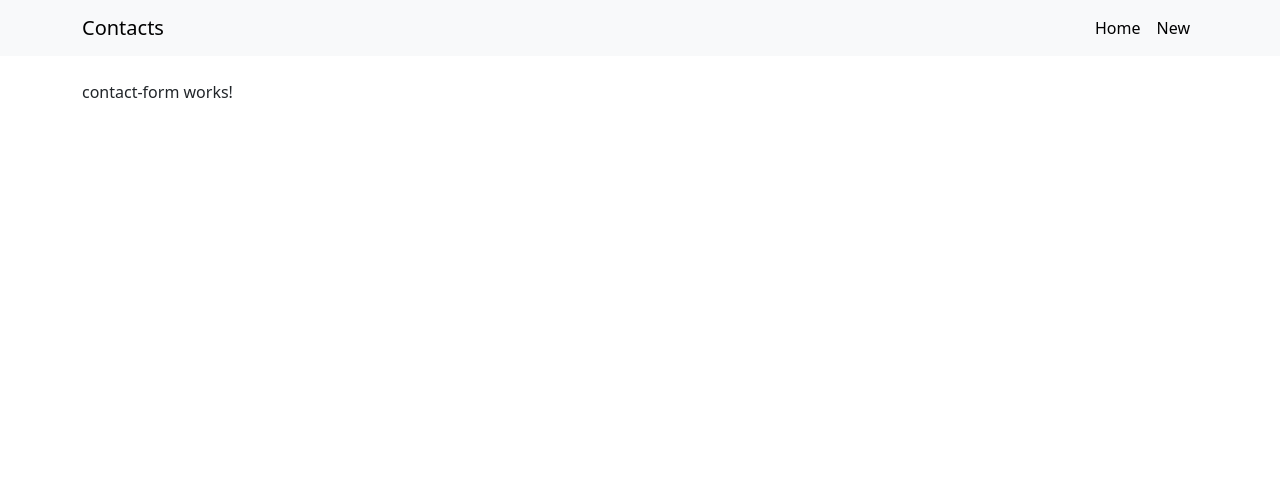
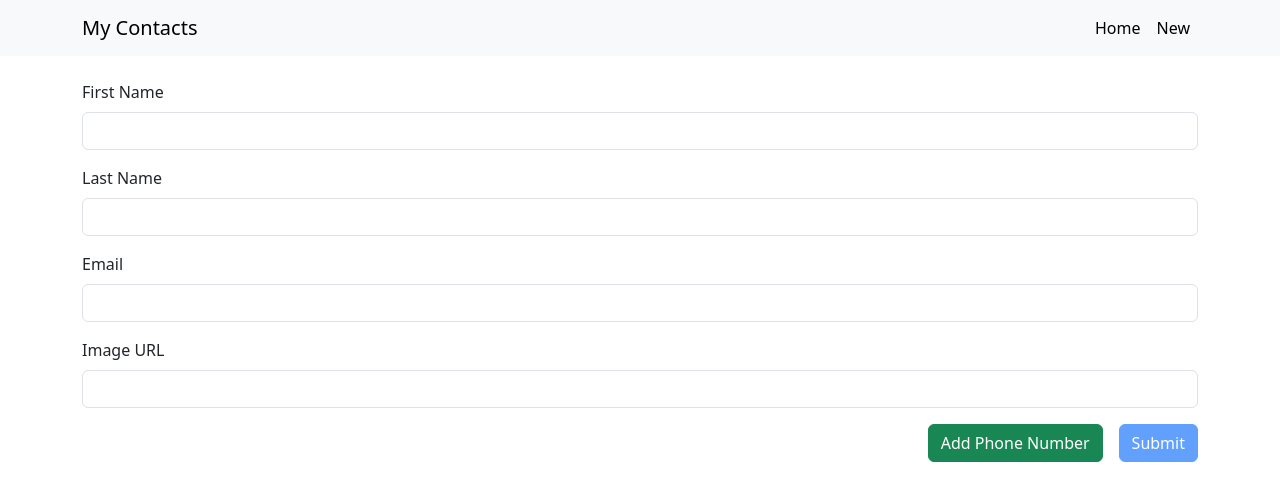
Before and after one commit to bachiito/Contacts, an Angular app: page /new in a window 1280 px wide. Shown: the top 500 px of the page. Built offline with nearby package versions, Linux system fonts and the light colour scheme.

Commit message:
contacts form base

```diff
--- a/src/app/app.component.html
+++ b/src/app/app.component.html
@@ -1,4 +1,4 @@
 <app-header></app-header>
-<div class="container mt-4">
+<div class="container py-4">
   <router-outlet></router-outlet>
 </div>
--- a/src/app/components/contact/contact-form/contact-form.component.css
+++ b/src/app/components/contact/contact-form/contact-form.component.css
@@ -0,0 +1,3 @@
+input.ng-invalid.ng-touched {
+  border: 1px solid red;
+}
--- a/src/app/components/contact/contact-form/contact-form.component.html
+++ b/src/app/components/contact/contact-form/contact-form.component.html
@@ -1 +1,78 @@
-<p>contact-form works!</p>
+<form [formGroup]="contactForm" (ngSubmit)="onSubmit()">
+  <div class="mb-3">
+    <label for="first-name" class="form-label">First Name</label>
+    <input
+      type="text"
+      class="form-control"
+      id="first-name"
+      required
+      formControlName="firstName"
+    />
+  </div>
+  <div class="mb-3">
+    <label for="last-name" class="form-label">Last Name</label>
+    <input
+      type="text"
+      class="form-control"
+      id="last-name"
+      required
+      formControlName="lastName"
+    />
+  </div>
+  <div class="mb-3">
+    <label for="email" class="form-label">Email</label>
+    <input
+      type="email"
+      class="form-control"
+      id="email"
+      formControlName="email"
+    />
+  </div>
+  <div class="mb-3">
+    <label for="image-path" class="form-label">Image URL</label>
+    <input
+      type="text"
+      class="form-control"
+      id="image-path"
+      formControlName="imagePath"
+    />
+  </div>
+  <div
+    class="mb-3 d-flex gap-2"
+    formArrayName="phoneNumbers"
+    *ngFor="let number of contactNumbers.controls; let i = index"
+  >
+    <div class="w-100">
+      <label [for]="i" class="form-label"> Phone Number ({{ i + 1 }}) </label>
+      <input
+        type="text"
+        class="form-control"
+        [id]="i"
+        placeholder="809-560-5589"
+        required
+        [formControlName]="i"
+      />
+    </div>
+    <button
+      type="button"
+      class="btn btn-danger align-self-end"
+      (click)="onRemovePhoneNumber(i)"
+    >
+      X
+    </button>
+  </div>
+
+  <div class="d-flex justify-content-end gap-3">
+    <button type="button" class="btn btn-success" (click)="onAddPhoneNumber()">
+      Add Phone Number
+    </button>
+
+    <button
+      type="submit"
+      class="btn btn-primary"
+      [disabled]="contactForm.invalid"
+    >
+      Submit
+    </button>
+  </div>
+</form>
--- a/src/app/components/contact/contact-form/contact-form.component.ts
+++ b/src/app/components/contact/contact-form/contact-form.component.ts
@@ -1,10 +1,60 @@
-import { Component } from '@angular/core';
+import { Component, OnInit } from '@angular/core';
+import {
+  FormGroup,
+  FormBuilder,
+  Validators,
+  FormArray,
+  FormControl,
+} from '@angular/forms';
+import { ContactService } from 'src/app/services/contact.service';
 
 @Component({
   selector: 'app-contact-form',
   templateUrl: './contact-form.component.html',
-  styleUrls: ['./contact-form.component.css']
+  styleUrls: ['./contact-form.component.css'],
 })
-export class ContactFormComponent {
+export class ContactFormComponent implements OnInit {
+  contactForm!: FormGroup;
+  contactNumbers = new FormArray<FormControl<string | null>>([]);
 
+  private emailRegExp = /^[\w-]+(\.[\w-]+)*@([\w-]+\.)+[a-zA-Z]{2,7}$/;
+  private phoneRegExp =
+    /^(\+\d{1,3})?[-.\s]?\(?\d{3}\)?[-.\s]?\d{3}[-.\s]?\d{4}$/;
+
+  constructor(
+    private formBuilder: FormBuilder,
+    private contactService: ContactService
+  ) {}
+
+  ngOnInit(): void {
+    this.contactForm = this.initForm();
+  }
+
+  private initForm(): FormGroup {
+    return this.formBuilder.group({
+      firstName: [null, Validators.required],
+      lastName: [null, Validators.required],
+      email: [null, Validators.pattern(this.emailRegExp)],
+      imagePath: [null],
+      phoneNumbers: this.contactNumbers,
+    });
+  }
+
+  onAddPhoneNumber(): void {
+    this.contactNumbers.push(
+      this.formBuilder.control(null, [
+        Validators.required,
+        Validators.pattern(this.phoneRegExp),
+      ])
+    );
+  }
+
+  onRemovePhoneNumber(index: number): void {
+    this.contactNumbers.removeAt(index);
+  }
+
+  onSubmit(): void {
+    this.contactService.addContact(this.contactForm.value);
+    this.contactForm.reset();
+  }
 }
--- a/src/app/components/contact/contact-list/contact-list.component.html
+++ b/src/app/components/contact/contact-list/contact-list.component.html
@@ -2,9 +2,9 @@
   New Contact
 </button>
 
-<ul class="list-group list-group-flush">
+<ul class="list-group">
   <li
-    class="list-group-item p-0"
+    class="list-group-item mb-3 p-0 border-0"
     *ngFor="let contact of contacts; let i = index"
   >
     <div class="card w-25">
@@ -17,12 +17,23 @@
         <p class="card-title h5">
           {{ contact.firstName }} {{ contact.lastName }}
         </p>
-        <p class="card-text" *ngIf="contact.description">
-          {{ contact.phoneNumber }} | {{ contact.email }}
+        <p class="card-text">
+          {{ contact.email }}
         </p>
-        <p class="card-text" *ngIf="contact.description">
-          {{ contact.description }}
-        </p>
+        <div
+          class="border rounded-3 overflow-hidden"
+          *ngIf="contact.phoneNumbers.length"
+        >
+          <div class="card-header text-center">Phone Numbers</div>
+          <ul class="list-group list-group-flush">
+            <li
+              class="list-group-item text-center"
+              *ngFor="let phoneNumber of contact.phoneNumbers"
+            >
+              {{ phoneNumber }}
+            </li>
+          </ul>
+        </div>
       </div>
     </div>
   </li>
--- a/src/app/components/header/header.component.html
+++ b/src/app/components/header/header.component.html
@@ -1,6 +1,6 @@
 <nav class="navbar navbar-expand-lg bg-body-tertiary">
   <div class="container">
-    <a class="navbar-brand" routerLink="/home">Contacts</a>
+    <a class="navbar-brand" routerLink="/home">My Contacts</a>
     <button
       class="navbar-toggler"
       type="button"
--- a/src/app/services/contact.service.ts
+++ b/src/app/services/contact.service.ts
@@ -8,17 +8,21 @@ import { Contact } from '../types/contact.type';
 export class ContactService {
   contacts: Contact[] = [
     {
-      id: 0,
       firstName: 'John',
       lastName: 'Doe',
-      description: 'A nice dude',
       email: 'johndoe@gmail.com',
       imagePath: 'https://reqres.in/img/faces/7-image.jpg',
-      phoneNumber: '809-560-1234',
+      phoneNumbers: ['809-560-1234', '809-560-1234'],
     },
   ];
 
   getContacts(): Contact[] {
     return [...this.contacts];
   }
+
+  addContact(contact: Contact): void {
+    this.contacts.push(contact);
+
+    console.log(this.contacts);
+  }
 }
--- a/src/app/types/contact.type.ts
+++ b/src/app/types/contact.type.ts
@@ -1,9 +1,7 @@
 export type Contact = {
-  id: number;
   firstName: string;
   lastName: string;
   email: string;
   imagePath: string;
-  phoneNumber: string;
-  description: string;
+  phoneNumbers: string[];
 };
```
Also changed, not shown: src/app/app.module.ts (+5 -7 lines).
